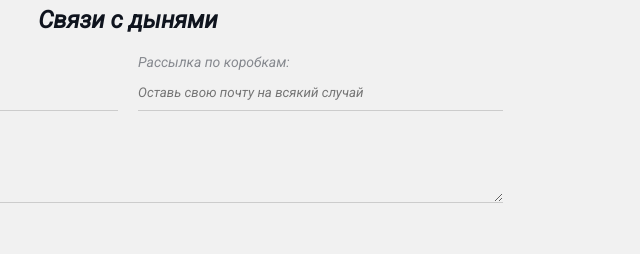
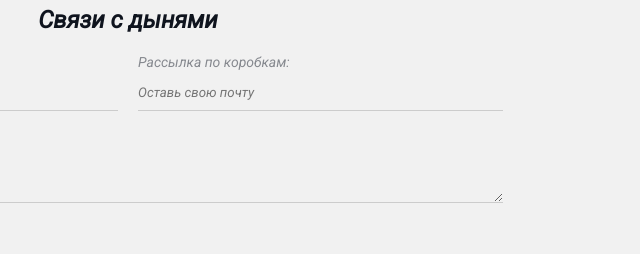
Before and after one commit to theomorphic/Melon-Box, a plain HTML site: page index.html in a window 1280 px wide. Shown: the part 979-1233 px from the top of the page, 512-1152 px from the left. Drawn offline with Linux system fonts and the light colour scheme.

Commit message:
Update index.html

```diff
--- a/index.html
+++ b/index.html
@@ -77,7 +77,7 @@
 
 						<div class="form-group">
 							<label for="email">Рассылка по коробкам:</label>
-							<input type="text" id="email" placeholder="Оставь свою почту на всякий случай">
+							<input type="text" id="email" placeholder="Оставь свою почту">
 						</div>
 					</div>
 					<div class="form-group">
```
